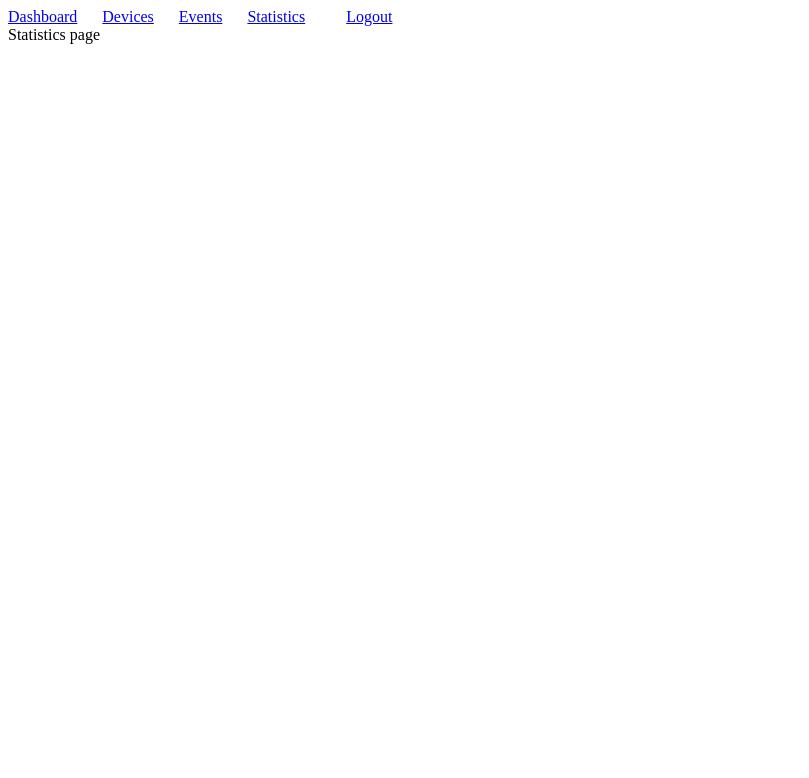
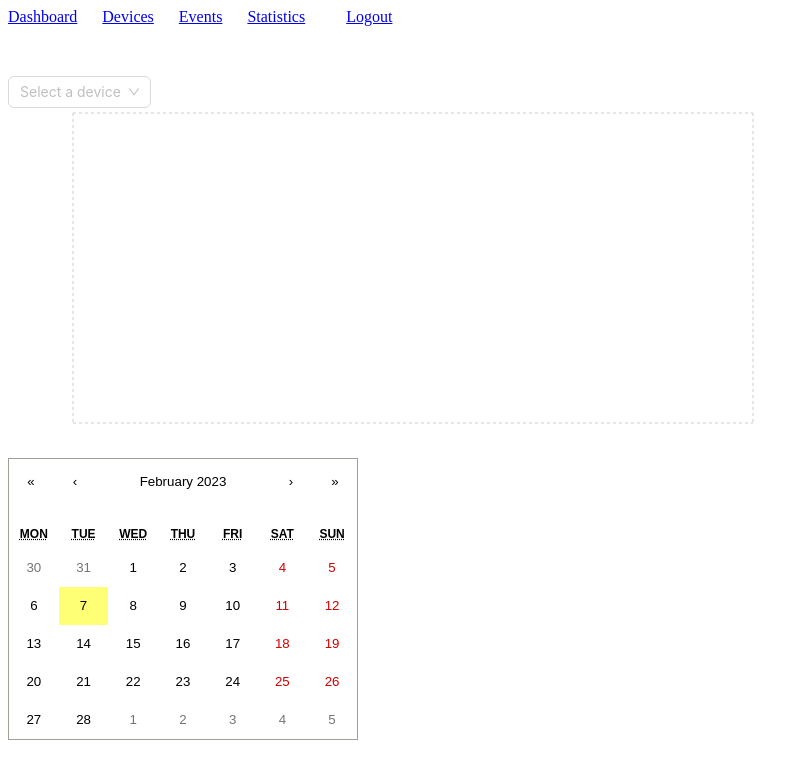
Before and after one commit to DeMartiniAntonio/AIRprojekt, a React (Create React App) app in the folder client/: page /statistics in a window 1280 px wide. Shown: the top 778 px of the page, without its empty margins (0-809 px from the left). Built offline with nearby package versions, Linux system fonts and the light colour scheme; no server answers; sample sign-in values are in the browser's storage.

Commit message:
Statistics, events form and functionality

```diff
--- a/client/package.json
+++ b/client/package.json
@@ -9,10 +9,12 @@
     "@testing-library/user-event": "^13.5.0",
     "antd": "^5.1.7",
     "react": "^18.2.0",
+    "react-calendar": "^4.2.1",
     "react-dom": "^18.2.0",
     "react-router": "^6.8.1",
     "react-router-dom": "^6.8.1",
     "react-scripts": "5.0.1",
+    "recharts": "^2.6.2",
     "web-vitals": "^2.1.4"
   },
   "scripts": {
--- a/client/src/pages/events.jsx
+++ b/client/src/pages/events.jsx
@@ -1,4 +1,4 @@
-import { Table } from "antd";
+import { Select, Table } from "antd";
 import { useEffect, useState } from "react";
 
 import { api } from "../utils/api";
@@ -30,25 +30,49 @@ const columns = [
 ];
 
 const Events = () => {
-  const [events, setEvents] = useState();
+  const [devices, setDevices] = useState([]);
+  const [events, setEvents] = useState([]);
 
   useEffect(() => {
+    fetchDevices();
     fetchEvents();
   }, []);
 
-  const fetchEvents = () => {
+  const fetchDevices = () => {
+    fetch(`${api}/GetAll?ObjectsType=devices`)
+      .then((res) => res.json())
+      .then((res) => {
+        setDevices(res);
+      });
+  };
+
+  const fetchEvents = (value = undefined) => {
     fetch(`${api}/GetAll?ObjectsType=events`)
       .then((res) => res.json())
       .then((res) => {
-        setEvents(res);
-        console.log(res);
+        let events = res;
+        if (value) {
+          events = events.filter((event) => event.device_id === value);
+        }
+        setEvents(events);
       });
   };
 
   return (
-    <>
+    <div className="page-content">
+      <Select
+        allowClear
+        showSearch
+        placeholder="Select a device"
+        onChange={fetchEvents}
+        options={devices?.map((device) => ({
+          value: device.device_ID,
+          label: device.device_ID,
+        }))}
+        style={{ marginBottom: 15 }}
+      />
       <Table columns={columns} dataSource={events} />
-    </>
+    </div>
   );
 };
 
--- a/client/src/pages/statistics.jsx
+++ b/client/src/pages/statistics.jsx
@@ -1,5 +1,123 @@
+import { Select, Tooltip as TT } from "antd";
+import { useEffect, useState } from "react";
+import Calendar from "react-calendar";
+import "react-calendar/dist/Calendar.css";
+import {
+  Bar,
+  BarChart,
+  CartesianGrid,
+  Legend,
+  ResponsiveContainer,
+  Tooltip,
+  XAxis,
+  YAxis,
+} from "recharts";
+
+import { api } from "../utils/api";
+
 const Statistics = () => {
-  return <div>Statistics page</div>;
+  const [devices, setDevices] = useState([]);
+  const [statistics, setStatistics] = useState([]);
+
+  useEffect(() => {
+    fetchDevices();
+    fetchStatistics();
+  }, []);
+
+  const fetchDevices = () => {
+    fetch(`${api}/GetAll?ObjectsType=devices`)
+      .then((res) => res.json())
+      .then((res) => {
+        setDevices(res);
+      });
+  };
+
+  const fetchStatistics = (value = undefined) => {
+    fetch(`${api}/GetAll?ObjectsType=events`)
+      .then((res) => res.json())
+      .then((res) => {
+        let events = res;
+        if (value) {
+          events = events.filter((event) => event.device_id === value);
+        }
+        setStatistics(transformEvents(events));
+      });
+  };
+
+  const transformEvents = (events) => {
+    const statistics = [];
+    events.forEach((event) => {
+      const date = event.date_time.split("T")[0];
+      let alreadyExists = false;
+      statistics.forEach((statistic) => {
+        if (statistic.date === date) {
+          statistic.count++;
+          alreadyExists = true;
+        }
+      });
+      if (!alreadyExists) {
+        statistics.push({
+          realDate: event.date_time,
+          date: date,
+          count: 1,
+        });
+      }
+    });
+    statistics.sort((a, b) => {
+      return new Date(a.realDate) - new Date(b.realDate);
+    });
+    return statistics;
+  };
+
+  return (
+    <div className="page-content statisticsPage">
+      <Select
+        allowClear
+        showSearch
+        placeholder="Select a device"
+        onChange={fetchStatistics}
+        options={devices?.map((device) => ({
+          value: device.device_ID,
+          label: device.device_ID,
+        }))}
+      />
+      <div className="innerStatisticsPage">
+        <div style={{ height: "350px", width: "750px" }}>
+          <ResponsiveContainer width="100%" height="100%">
+            <BarChart width={500} height={300} data={statistics}>
+              <CartesianGrid strokeDasharray="3 3" />
+              <XAxis dataKey="date" />
+              <YAxis />
+              <Tooltip />
+              <Bar dataKey="count" fill="#404b5c" />
+            </BarChart>
+          </ResponsiveContainer>
+        </div>
+        <Calendar
+          tileContent={({ date }) => {
+            let render = null;
+            let count = 0;
+            statistics.forEach((stat) => {
+              if (
+                stat.date ===
+                new Date(date.setHours(2)).toISOString().split("T")[0]
+              ) {
+                render = true;
+                count = stat.count;
+              }
+            });
+            if (render) {
+              return (
+                <TT title={`${count}`}>
+                  <div className="calendarTooltip"></div>
+                </TT>
+              );
+            }
+          }}
+        />
+      </div>
+    </div>
+  );
 };
 
 export default Statistics;
```
Also changed, not shown: 1 other file (tests, documents, lock files or other folders).
